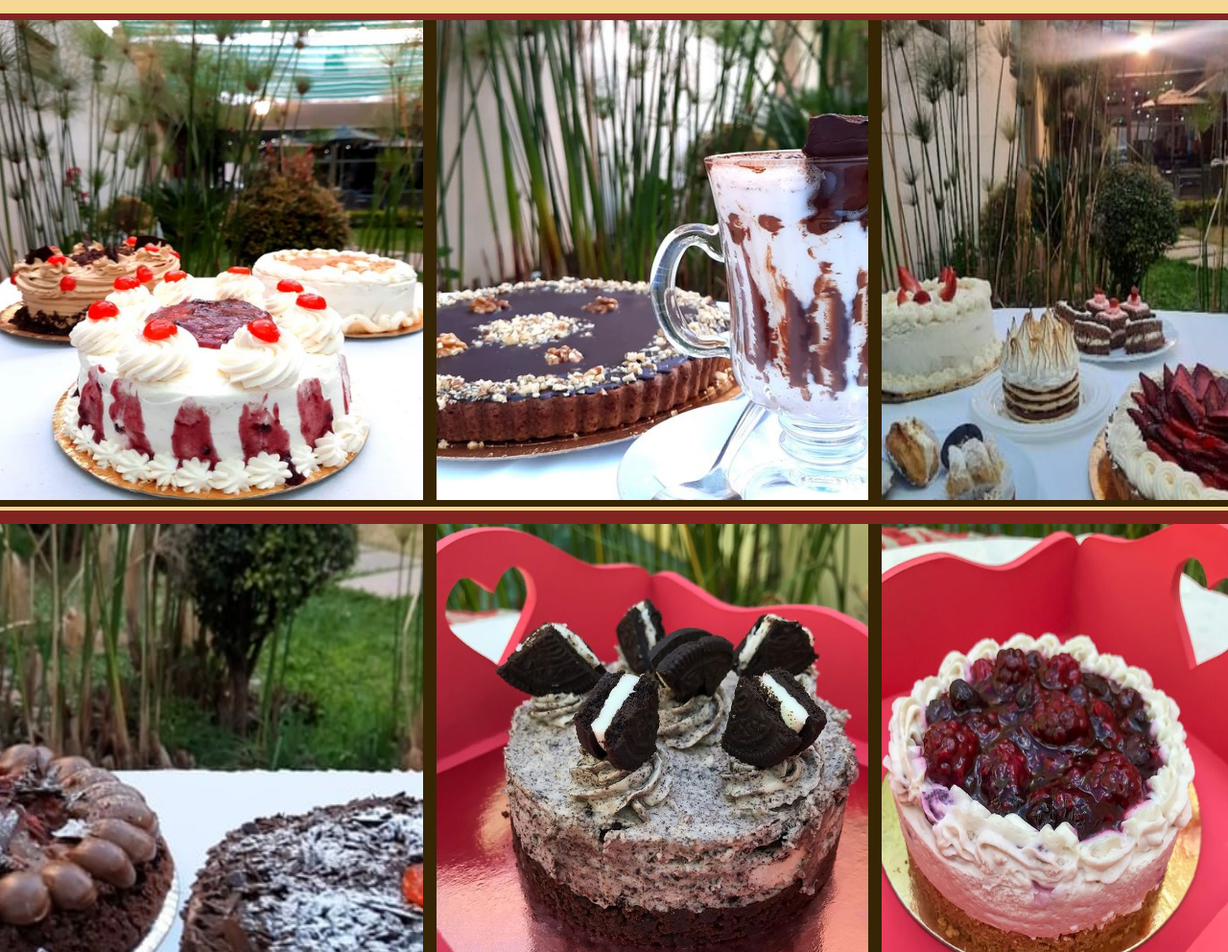
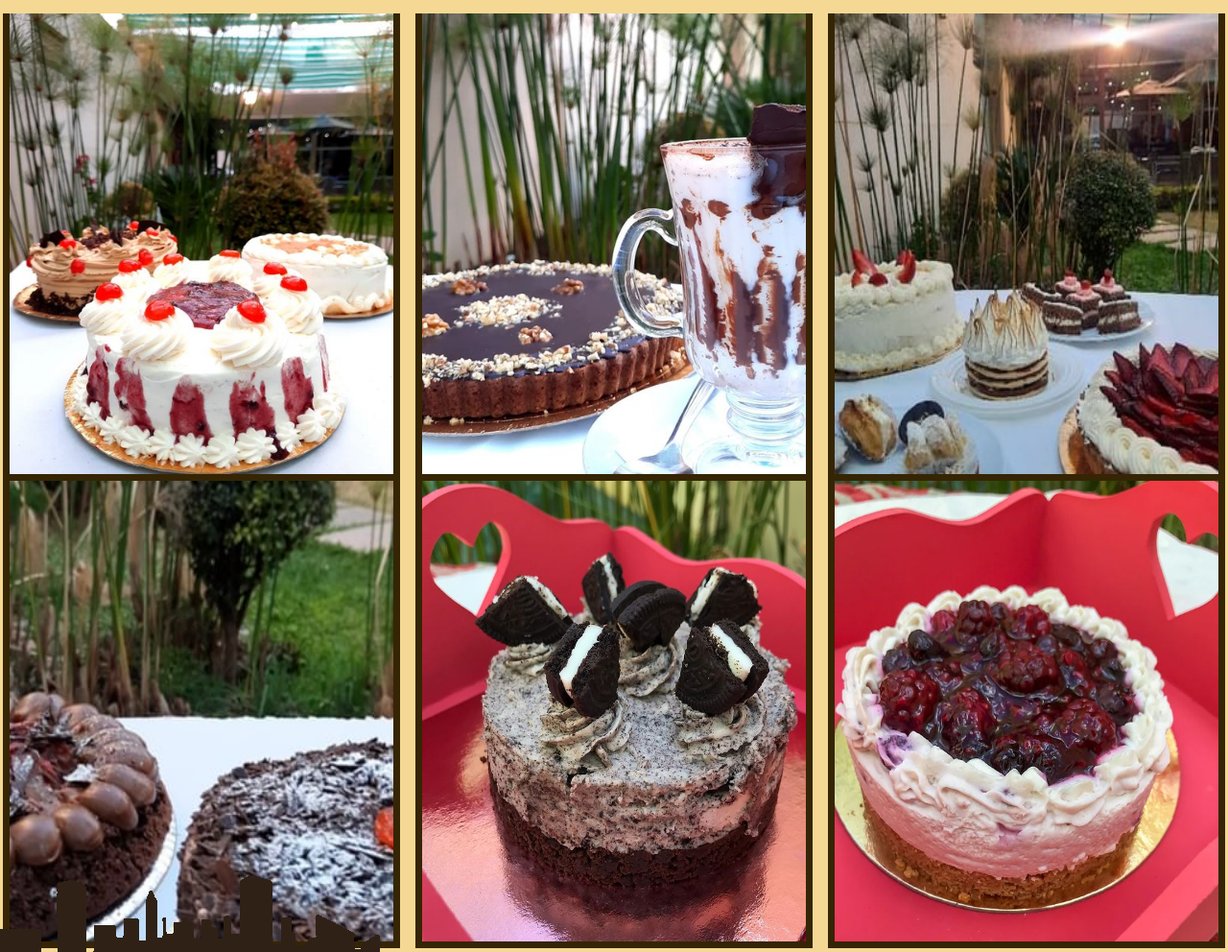
Before and after one commit to Pabmaestro/coopDonJose, a plain HTML site: page pages/reposteria.html in a window 1280 px wide. Shown: the part 249-1241 px from the top of the page at 96% size. Drawn offline with Linux system fonts and the light colour scheme; a web font is replaced by a local one.

Commit message:
modifique-reposteria

```diff
--- a/css/style.css
+++ b/css/style.css
@@ -2,7 +2,7 @@
 @import url('https://fonts.googleapis.com/css2?family=Bebas+Neue&family=Lobster&family=Qwitcher+Grypen:wght@700&family=Source+Sans+Pro:ital,wght@0,400;1,600&display=swap');
 *{
     margin: 0%;
-padding: 0%;
+    padding: 0%;
 }
 body header h1 {
     color: #ED2F38;
@@ -179,33 +179,37 @@ footer{
     padding-bottom: 30px;
 }
 .seccionImagenes{
- display: flex;
- flex-direction: row;
- align-items: center;
- border-top: 7px solid #822421;
- border-bottom: 7px solid #822421;
- justify-content: center;
-
+    display: grid;
+    grid-template-columns: repeat(3,1fr);
+    grid-template-rows: repeat(1,1fr);
+    column-gap: 10px;
+    row-gap: 15px;
+    justify-items: center;
+    align-items: center;
+    object-fit: cover;
 }
-.seccionImagenes2{
-    display: flex;
-    flex-direction: row;
-    align-items: flex-start;
-    border-top: 7px solid #822421;
-    border-bottom: 7px solid #822421;
-    justify-content: center;
-    padding-bottom: 5em;
-}
-.seccionImagenes div img{
+.seccionImagenes img{
     border-left: 7px solid #352504;
     border-right: 7px solid #352504;
     border-bottom: 7px solid #352504;
+    height: 30em;
+    width: 25em;
+}
+.seccionImagenes2{
+    display: grid;
+    grid-template-columns: repeat(3,1fr);
+    grid-template-rows: repeat(1,1fr);
+    justify-items: center;
+    align-items: center;
+    column-gap: 10px;
+    row-gap: 15px;
 }
 .seccionImagenes2 div img{
     border-left: 7px solid #352504;
     border-right: 7px solid #352504;
     border-bottom: 7px solid #352504;
-
+    height: 30em;
+    width: 25em;
 }
 /*INFORMACION*/
 .subtitulo{
--- a/pages/reposteria.html
+++ b/pages/reposteria.html
@@ -54,17 +54,18 @@
     </header>
     <main>
         <h2 class="subTitulo">PASTELERIA-REPOSTERIA</h2>
-    <div>
- <section class="seccionImagenes">
-            <div>
-            <img src="../assets/img/MENU/Rep1.jfif" alt="" height="500" width="450">
-        </div>
-            <div><img src="../assets/img/MENU/Rep2.jfif" alt="" height="500" width="450">
-        </div>
-            <div><img src="../assets/img/MENU/Rep3.jpg" alt="" height="500" width="370">
-        </div>
+
+    <section class="seccionImagenes">
+
+            <img src="../assets/img/MENU/Rep1.jpg" alt="" height="" width="">
+
+            <img src="../assets/img/MENU/Rep2.jpg" alt="" height="500" width="450">
+
+            <img src="../assets/img/MENU/Rep3.jpg" alt="" height="500" width="370">
+
  </section>
  <section class="seccionImagenes2">
+
             <div><img src="../assets/img/MENU/Rep4.jpg" alt="" height="500" width="450">
         </div>
             <div><img src="../assets/img/MENU/Rep5.jpg" alt="" height="500" width="450">
```
Also changed, not shown: assets/img/MENU/Rep1.jpg (renamed from assets/img/MENU/Rep1.jfif), assets/img/MENU/Rep2.jpg (renamed from assets/img/MENU/Rep2.jfif).
